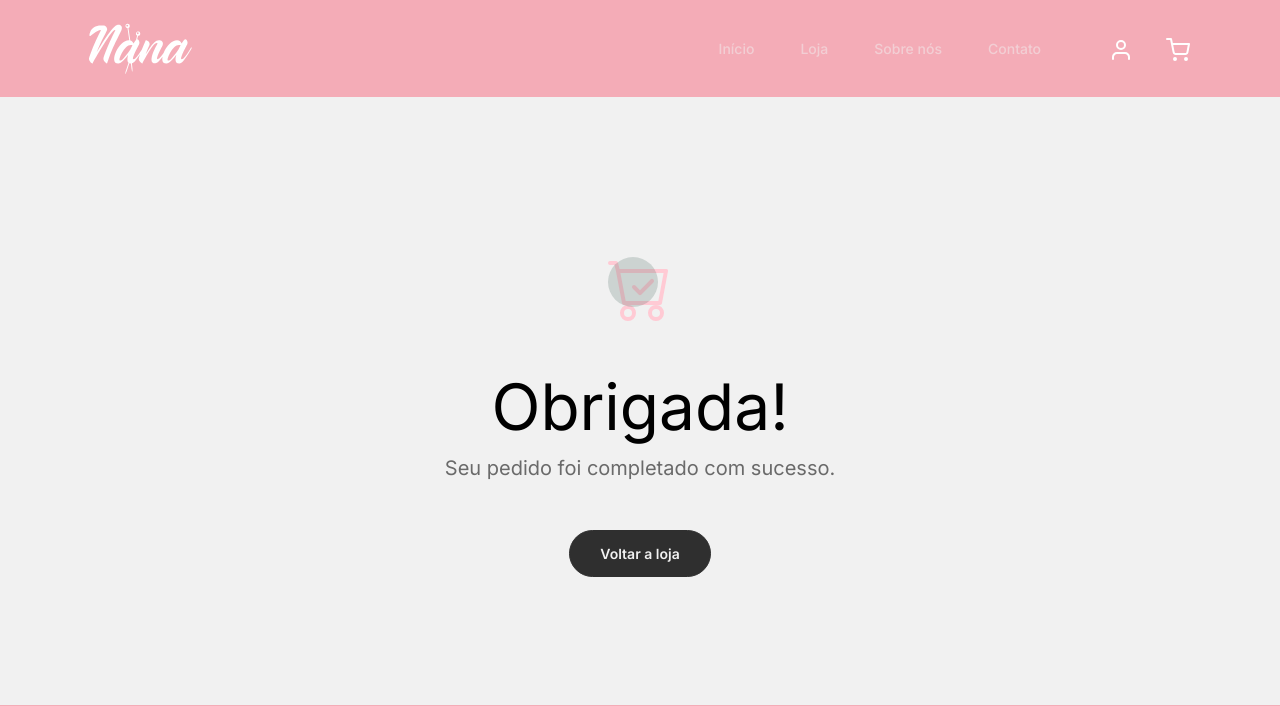
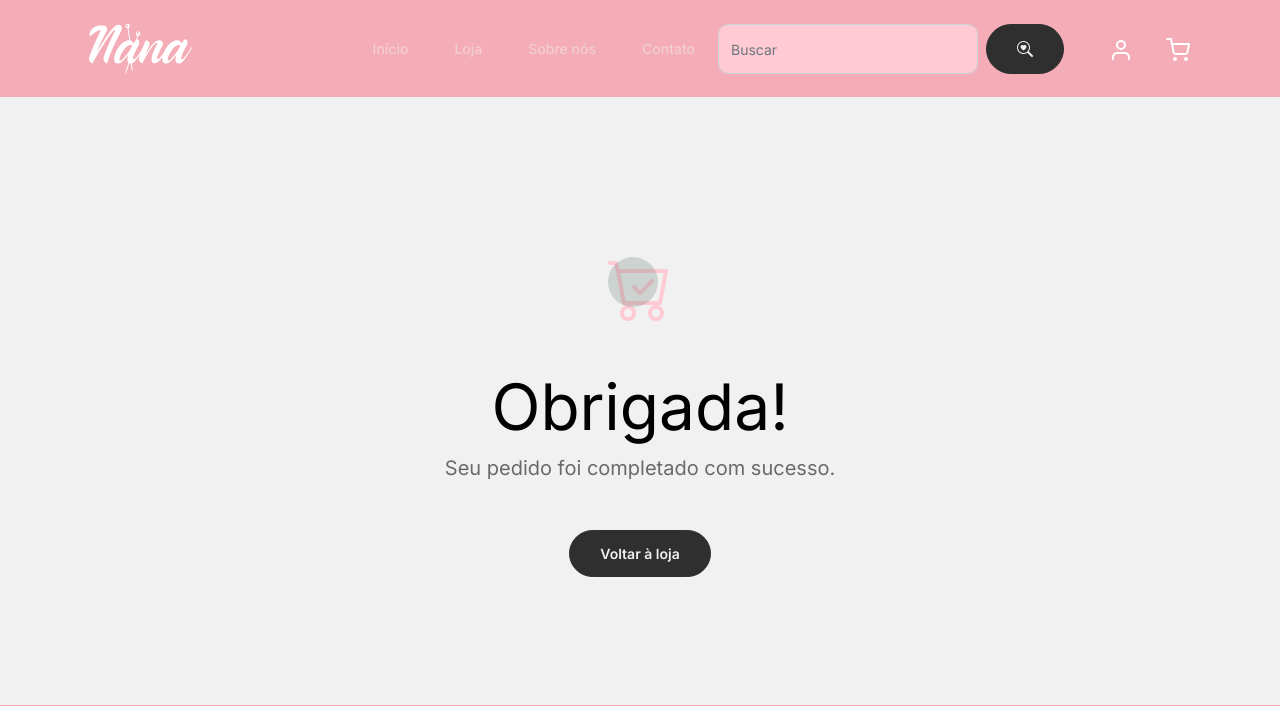
Before and after one commit to laura-brito/amigurumi, a PHP site: page /thankyou.html in a window 1280 px wide. Shown: the top 706 px of the page. Run offline with PHP 8.4, Linux system fonts and the light colour scheme.

Commit message:
ajustes finais + comentarios

```diff
--- a/css/style.css
+++ b/css/style.css
@@ -117,6 +117,10 @@ a.more {
 }
 .custom-navbar .custom-navbar-cta li:first-child {
   margin-right: 20px;
+}
+#search{
+  background-color: var(--light-pink);
+
 }
 .hero {
   background: var(--pink);
--- a/thankyou.html
+++ b/thankyou.html
@@ -10,7 +10,6 @@
 	<meta name="description" content="" />
 	<meta name="keywords" content="bootstrap, bootstrap4" />
 
-	<!-- Bootstrap CSS -->
 	<link href="css/bootstrap.min.css" rel="stylesheet">
 	<link href="https://cdnjs.cloudflare.com/ajax/libs/font-awesome/6.0.0-beta3/css/all.min.css" rel="stylesheet">
 	<link href="css/style.css" rel="stylesheet">
@@ -19,7 +18,7 @@
 
 <body>
 
-	<!-- Start Header/Navigation -->
+	<!-- Começo navbar -->
 	<nav class="custom-navbar navbar navbar navbar-expand-md navbar-dark bg-dark">
 
 		<div class="container">
@@ -41,6 +40,11 @@
 										<li><a class="nav-link" href="contact.html">Contato</a></li>
 				</ul>
 
+				<form class="d-flex"role="search">
+					<input class="form-control me-2" id="search" type="search" placeholder="Buscar" aria-label="Search">
+					<button class="btn btn-outline-success" type="submit"><i class="bi bi-search-heart"></i></button>
+				</form>
+
 				<ul class="custom-navbar-cta navbar-nav mb-2 mb-md-0 ms-5">
 					<li><a class="nav-link" href="login.html"><img src="images/user.svg"></a></li>
 					<li><a class="nav-link" href="cart.html"><img src="images/cart.svg"></a></li>
@@ -49,7 +53,10 @@
 		</div>
 
 	</nav>
-	<!-- End Header/Navigation -->
+
+	<!-- Fim navbar -->
+
+	<!-- Começo agradecimento -->
 
 	<div class="untree_co-section">
 		<div class="container">
@@ -66,12 +73,16 @@
 					</span>
 					<h2 class="display-3 text-black">Obrigada!</h2>
 					<p class="lead mb-5">Seu pedido foi completado com sucesso.</p>
-					<p><a href="shop.html" class="btn btn-sm btn-outline-black">Voltar a loja</a></p>
+					<p><a href="shop.html" class="btn btn-sm btn-outline-black">Voltar à loja</a></p>
 				</div>
 			</div>
 		</div>
 	</div>
-	<!-- Start Footer Section -->
+
+	<!-- Fim agradecimento -->
+
+	<!-- Começo footer -->
+
 	<footer class="footer-section">
 		<div class="container relative">
 
@@ -130,7 +141,7 @@
 
 		</div>
 	</footer>
-	<!-- End Footer Section -->
+	<!-- Fim footer -->
 
 	<script src="js/bootstrap.bundle.min.js"></script>
 </body>
```
Also changed, not shown: about.html (+21 -16 lines), cart.html (+28 -1 lines), checkout.html (+21 -5 lines), contact.html (+14 -9 lines), index.html (+25 -1 lines), login.html (+17 -1 lines), register.html (+14 -1 lines), shop.html (+28 -63 lines).
